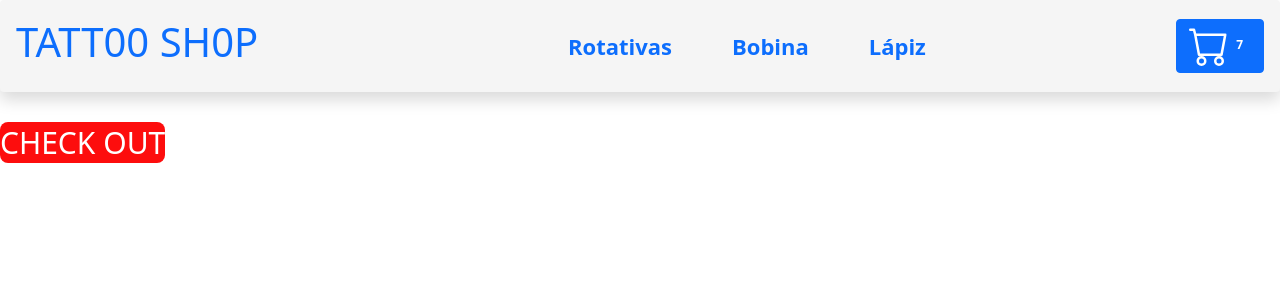
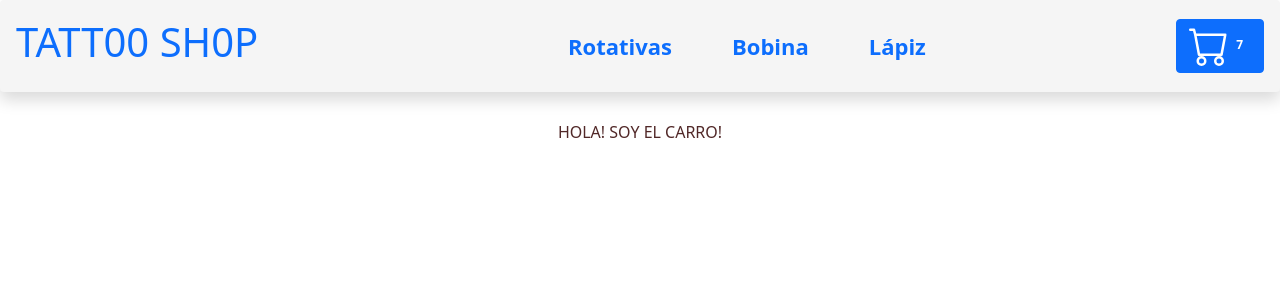
Before and after one commit to juanmusante/musante-react-app, a React (Create React App) app: page /Cart in a window 1280 px wide. Shown: the top 300 px of the page. Built offline with nearby package versions, Linux system fonts and the light colour scheme.

Commit message:
Incorporación de funcionalidad al btn ADD TO CART

```diff
--- a/src/App.js
+++ b/src/App.js
@@ -4,7 +4,7 @@
 import NavBar from './Components/NavBar.js';
 import ItemDetailContainer from "./Containers/ItemDetailContainer";
 import ItemListContainer from './Containers/ItemListContainer.js';
-import Cart from "./Components/CheckOutBtn";
+import Cart from "./Containers/Cart";
 
 function App() {
   return (
--- a/src/Components/CheckOutBtn.js
+++ b/src/Components/CheckOutBtn.js
@@ -4,7 +4,9 @@
 const Cart = () => {
   return (
     <>
-      <Link to={'/Cart'} className='btnCheckOut'>CHECK OUT</Link>
+      <div className='btnCheckOut'>
+        <Link to={'/Cart'}>CHECK OUT</Link>
+      </div>
     </>
     // onClick={() => onAdd(number)}
   )
--- a/src/Components/ItemDetail.js
+++ b/src/Components/ItemDetail.js
@@ -6,9 +6,9 @@
 const ItemDetail = ({ product }) => {
     const [quantity, setQuantity] = useState(true)
 
-    const onAdd = (qty) => {
-        alert("Seleccionaste " + qty + " máquinas.");
-        if(qty !== 0){
+    const onAdd = (quantityToAdd) => {
+        alert("Seleccionaste " + quantityToAdd + " máquinas.");
+        if(quantityToAdd !== 0){
             setQuantity(false)
         }
     }
--- a/src/Styles/CheckOutBtn.css
+++ b/src/Styles/CheckOutBtn.css
@@ -1,8 +1,10 @@
 .btnCheckOut{
     margin-top: 10px;
+    margin-left: 200px;
     border-radius: 8px;
+    border-width: 0;
     font-size: 30px;
-    width: 300px!important;
-    background-color: #fd0d0d;
-    color: white;
+    width: 250px;
+    background-color: #dc6060;
+    color: white!important;
 }
```
